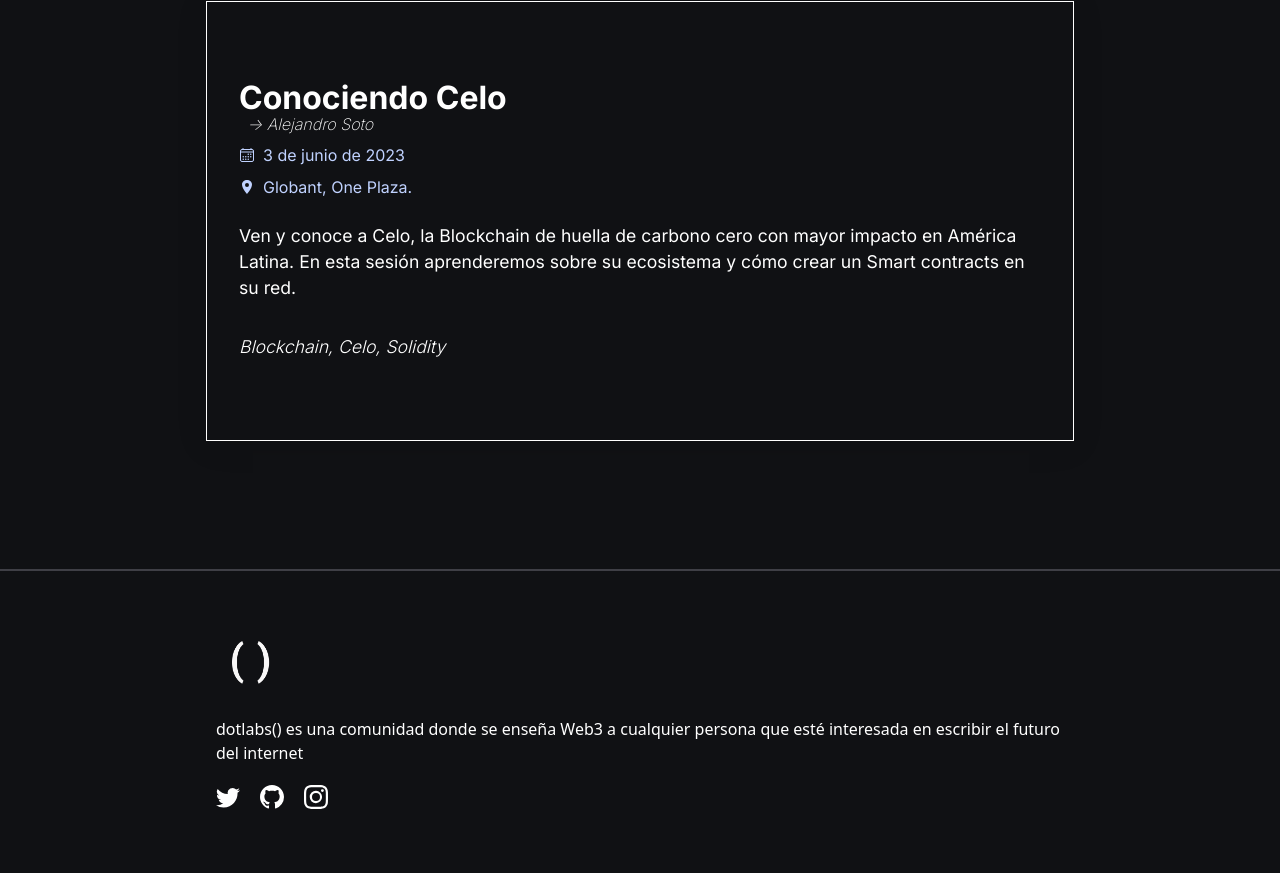
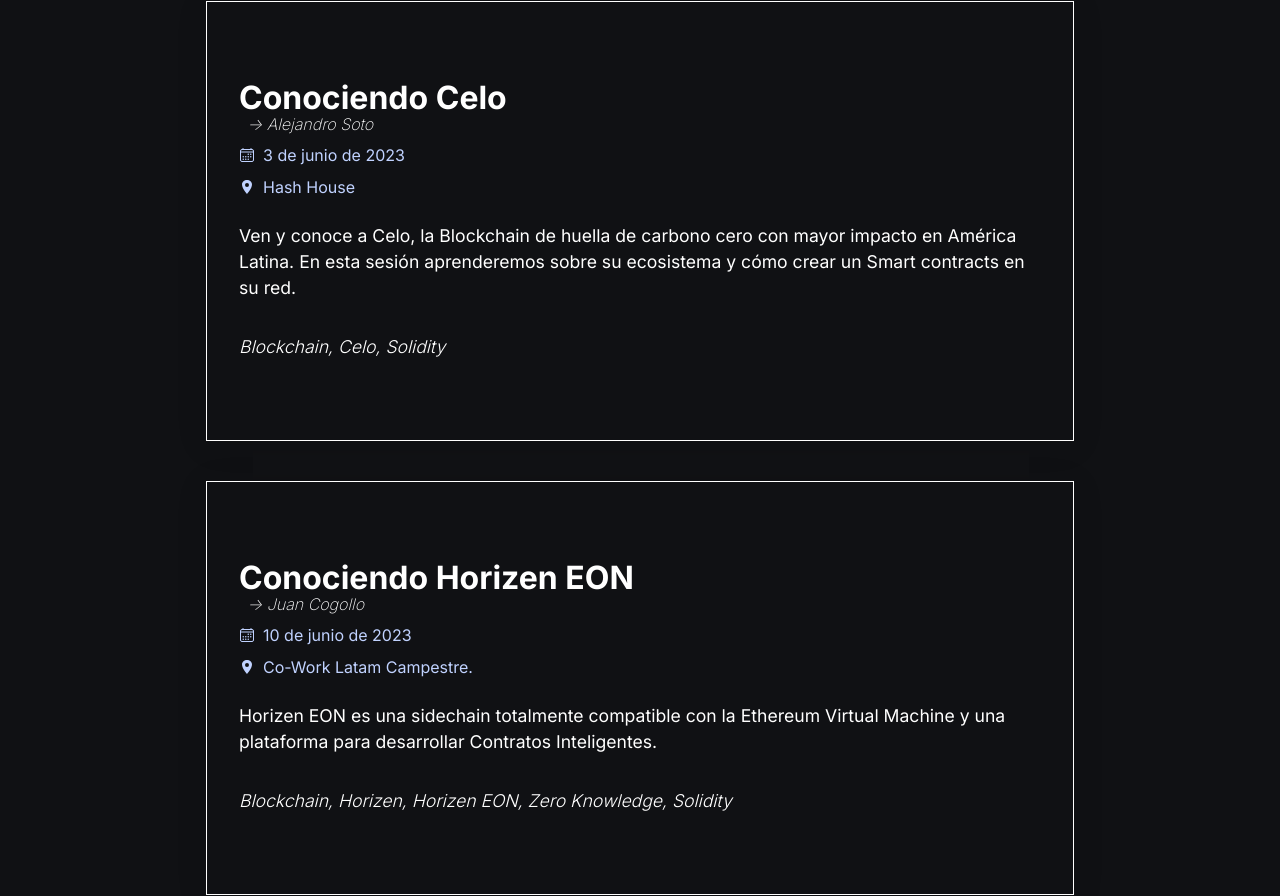
Before and after one commit to dotlabsCorp/dotlabs-web-page-, a Next.js app: page /talleres in a window 1280 px wide. Shown: the part 2121-3017 px from the top of the page. Before the commit the page ends 2994 px from the top, so only its background shows below. Built offline with nearby package versions, Linux system fonts and the light colour scheme; no server answers; what connectkit, wagmi would draw is missing.

Commit message:
feat: new event added

```diff
--- a/src/data/workshops.ts
+++ b/src/data/workshops.ts
@@ -74,8 +74,8 @@
       "Substrate",
     ],
     location: {
-      text: "Globant, One Plaza.",
-      url: "https://goo.gl/maps/5LiYA1zuj5Xz7WrU8",
+      text: "Co-Work Latam Campestre.",
+      url: "https://goo.gl/maps/WWBJiHCJdVxCcbdS9",
     },
   },
   {
@@ -117,8 +117,52 @@
       "Solidity",
     ],
     location: {
-      text: "Globant, One Plaza.",
-      url: "https://goo.gl/maps/5LiYA1zuj5Xz7WrU8",
+      text: "Hash House",
+      url: "https://goo.gl/maps/pBg3aBvVaspTwY9R6",
     },
   },
+  {
+    title: "Conociendo Horizen EON",
+    speakers: ["Juan Cogollo"],
+    imgUrl: undefined,
+    description:
+      "Horizen EON es una sidechain totalmente compatible con la Ethereum Virtual Machine y una plataforma para desarrollar Contratos Inteligentes.",
+    date: {
+      text: "06/10/2023",
+      url: "https://calendar.google.com/calendar/render?action=TEMPLATE&dates=20230610T190000Z%2F20230610T220000Z&details=Horizen%20EON%20es%20una%20sidechain%20totalmente%20compatible%20con%20la%20Ethereum%20Virtual%20Machine%20y%20una%20plataforma%20para%20desarrollar%20Contratos%20Inteligentes.&location=Cowork%20LATAM%2C%20Campestre&text=Conociendo%20Horizen%20EON",
+    },
+    tags: [
+      "Blockchain",
+      "Horizen",
+      "Horizen EON",
+      "Zero Knowledge",
+      "Solidity",
+    ],
+    location: {
+      text: "Co-Work Latam Campestre.",
+      url: "https://goo.gl/maps/WWBJiHCJdVxCcbdS9",
+    },
+  },
+/**
+  {
+    title: "Proxy's Avanzados",
+    speakers: ["Junior Calle"],
+    imgUrl: undefined,
+    description:
+      "¿Cómo las empresas gestionan grandes cantidades de datos? Aprende técnicas avanzadas de proxys, migración de datos y actualización de objetos complejos en Solidity de la mano de uno de los desarrolladores blockchain del equipo de Unergy.",
+    date: {
+      text: "06/17/2023",
+      url: "https://calendar.google.com/calendar/render?action=TEMPLATE&dates=20230617T190000Z%2F20230617T220000Z&details=%C2%BFC%C3%B3mo%20las%20empresas%20gestionan%20grandes%20cantidades%20de%20datos%3F%20Aprende%20t%C3%A9cnicas%20avanzadas%20de%20proxys%2C%20migraci%C3%B3n%20da%20datos%20y%20actualizaci%C3%B3n%20de%20objetos%20complejos%20en%20Solidity%20de%20la%20mano%20de%20uno%20de%20los%20desarrolladores%20blockchain%20del%20equipo%20de%20Unergy.&location=Cowork%20LATAM%2C%20Campestre&text=Proxy%27s%20Avanzado",
+    },
+    tags: [
+      "Blockchain",
+      "Proxy's",
+      "Solidity",
+    ],
+    location: {
+      text: "Co-Work Latam Campestre.",
+      url: "https://goo.gl/maps/WWBJiHCJdVxCcbdS9",
+    },
+  },
+  */
 ];
```
